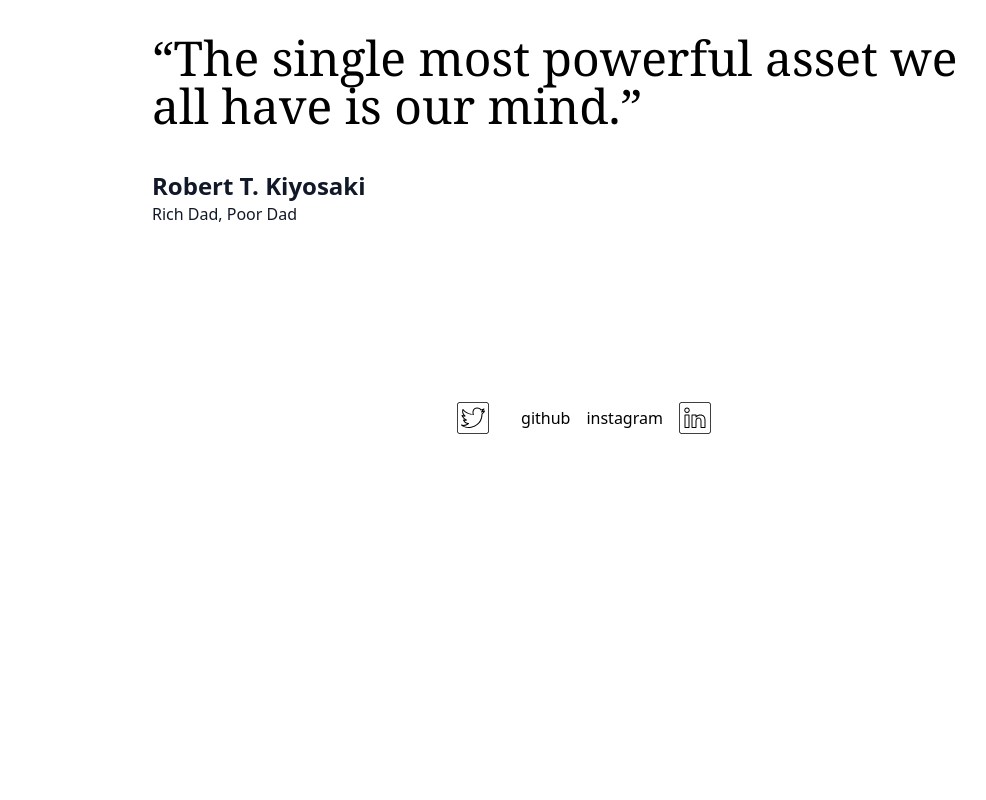
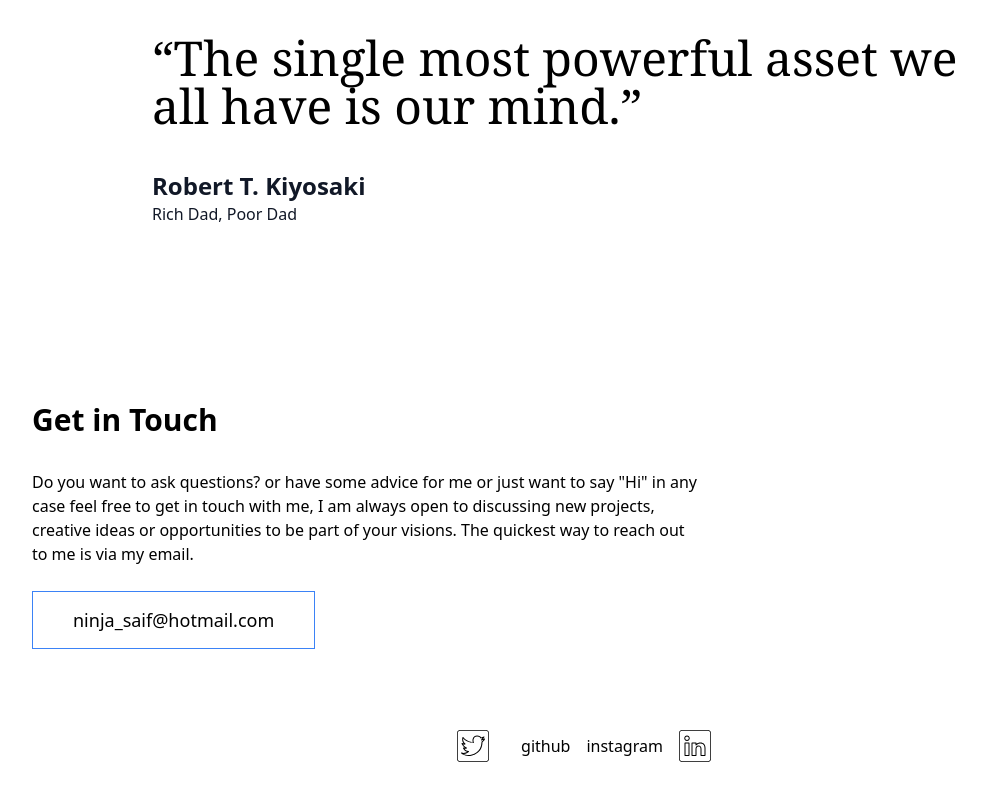
Before and after one commit to Saif8599/SaifMuhamad.com, a Next.js app: page / in a window 1280 px wide. Shown: the part 968-1768 px from the top of the page, without its empty margins (56-1042 px from the left). Before the commit the page ends 1502 px from the top, so only its background shows below. Built offline with nearby package versions, Linux system fonts and the light colour scheme.

Commit message:
Add ContactBlock

```diff
--- /dev/null
+++ b/src/features/blocks/contact/ContactBlock.tsx
@@ -0,0 +1,36 @@
+import React from "react";
+
+export interface ContactBlockProps
+  extends React.HTMLAttributes<HTMLDivElement> {}
+
+const ContactBlock = (props: ContactBlockProps) => {
+  const { className = "", ...restProps } = props;
+
+  return (
+<div className={`${className}`} {...restProps}>
+  <section className="bg-white text-black px-4 md:p-12" id="contact">
+    <div className="container ml-10 mx-auto">
+      <h2 className="text-3xl font-bold mb-8">Get in Touch</h2>
+      <div className="max-w-2xl text-white-1">
+        <p className="mb-10">
+          Do you want to ask questions? or have some advice for me or just
+          want to say "Hi" in any case feel free to get in touch with me, I
+          am always open to discussing new projects, creative ideas or
+          opportunities to be part of your visions. The quickest way to reach
+          out to me is via my email.
+        </p>
+        <a
+          href="mailto:ninja_saif@hotmail.com"
+          className="px-10 py-4 text-lg font-medium text-inherit border border-blue-500 hover:bg-blue-500 hover:text-white transition-all duration-500"
+        >
+          ninja_saif@hotmail.com
+        </a>
+      </div>
+    </div>
+  </section>
+</div>
+
+  );
+};
+
+export default ContactBlock;
--- a/src/features/blocks/hero-section/HeroSection.tsx
+++ b/src/features/blocks/hero-section/HeroSection.tsx
@@ -28,7 +28,7 @@
     <div className={`w-full ${className}`} {...restProps}>
       <div className="h-full md:h-screen flex items-center">
         <section
-          className="bg-cover bg-center py-0 md:py-32 w-full"
+          className="w-full bg-cover bg-center py-0 md:py-32 md:pl-10 "
           style={{ backgroundImage: `url('${backgroundImageUrl}')` }}
         >
           <div className="container mx-auto text-center text-black">
@@ -54,11 +54,10 @@
                 {buttonText && (
                   <div className="mt-10 text-center md:text-left">
                     <a
-                      href="#"
-                      className="inline-block px-10 py-1 text-lg font-medium text-inherit border border-blue-700 relative bg-blue-500 hover:bg-inherit"
+                      href="#contact"
+                      className="inline-block px-10 py-1 text-lg font-medium text-inherit border border-blue-700 relative bg-blue-500 hover:bg-inherit hover:-scale-105 transition-all duration-500"
                     >
                       {buttonText}
-                      <span className=""></span>
                     </a>
                   </div>
                 )}
--- a/src/features/blocks/navbar/NavbarBlock.tsx
+++ b/src/features/blocks/navbar/NavbarBlock.tsx
@@ -43,19 +43,19 @@
         <div className="text-md font-bold text-blue-700 lg:flex-grow">
           <a
             href="#"
-            className="block mt-4 lg:inline-block lg:mt-0 hover:text-white px-4 py-2 rounded hover:bg-blue-700 mr-2"
+            className="block mt-4 lg:inline-block lg:mt-0 hover:text-white px-4 py-1 rounded mr-2 border-blue-500 hover:bg-blue-500 transition-all duration-500"
           >
             Home
           </a>
           <a
-            href="#"
-            className="block mt-4 lg:inline-block lg:mt-0 hover:text-white px-4 py-2 rounded hover:bg-blue-700 mr-2"
+            href="#about"
+            className="block mt-4 lg:inline-block lg:mt-0 hover:text-white px-4 py-1 rounded mr-2 border-blue-500 hover:bg-blue-500 transition-all duration-500"
           >
             About
           </a>
           <a
-            href="#"
-            className="block mt-4 lg:inline-block lg:mt-0 hover:text-white px-4 py-2 rounded hover:bg-blue-700 mr-2"
+            href="#contact"
+            className="block mt-4 lg:inline-block lg:mt-0 hover:text-white px-4 py-1 rounded mr-2 border-blue-500 hover:bg-blue-500 transition-all duration-500"
           >
             Contacts
           </a>
@@ -88,7 +88,7 @@
         <div className="flex">
           <a
             href="#"
-            className=" block text-md px-4 py-2 rounded text-blue-700 font-bold hover:text-white mt-4 hover:bg-blue-700 lg:mt-0"
+            className="block text-md px-4 py-1 rounded text-blue-700 font-bold hover:text-white mt-4 lg:mt-0 border-blue-500 hover:bg-blue-500 transition-all duration-500"
           >
             login
           </a>
--- a/src/pages/index.tsx
+++ b/src/pages/index.tsx
@@ -3,6 +3,7 @@
 import HeroSection from "../features/blocks/hero-section/HeroSection";
 import QuoteBlock from "../features/blocks/quote/QuoteBlock";
 import FooterBlock from "../features/blocks/footer/FooterBlock";
+import ContactBlock from "../features/blocks/contact/ContactBlock";
 
 
 const Index: React.FC = () => {
@@ -26,6 +27,7 @@
             authorSubscript: "Rich Dad, Poor Dad",
           }}
         />
+        <ContactBlock/>
         <FooterBlock/>
       </div>
     </div>
```
Also changed, not shown: 1 other file (tests, documents, lock files or other folders).
